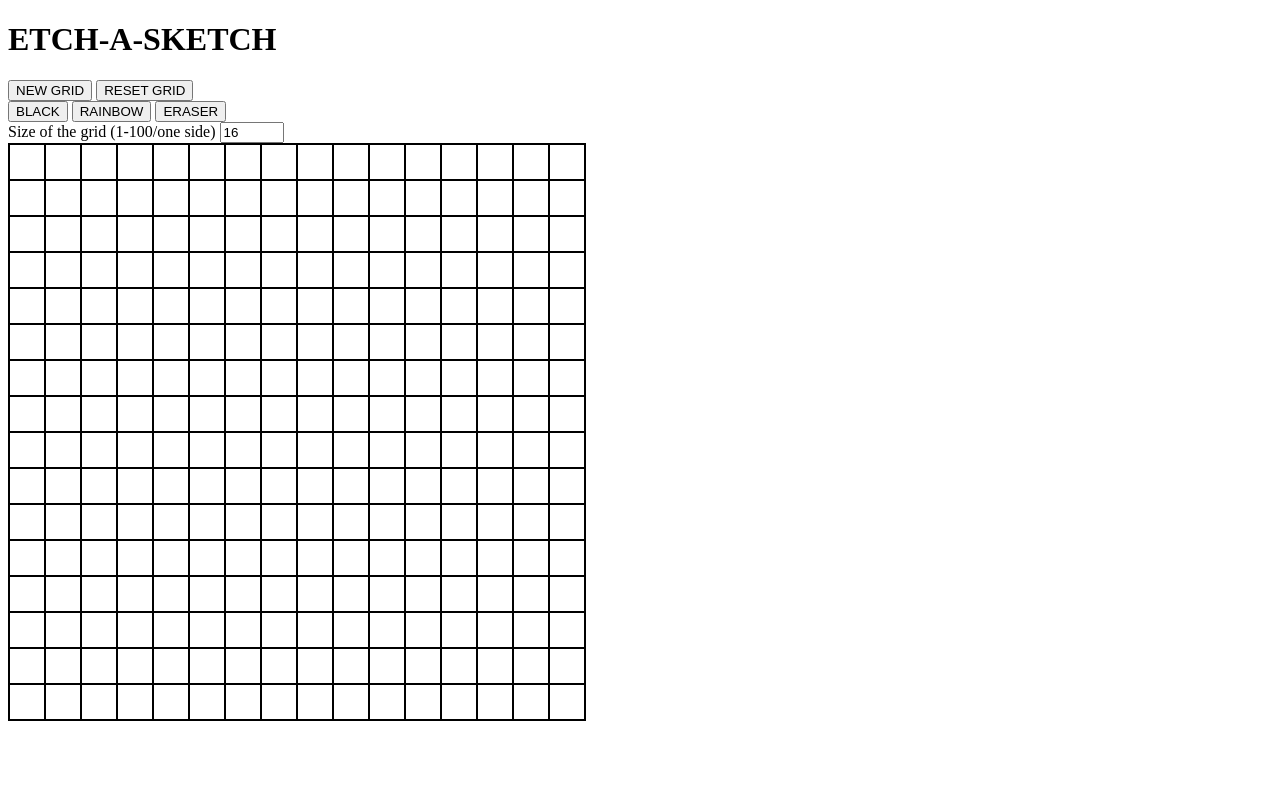
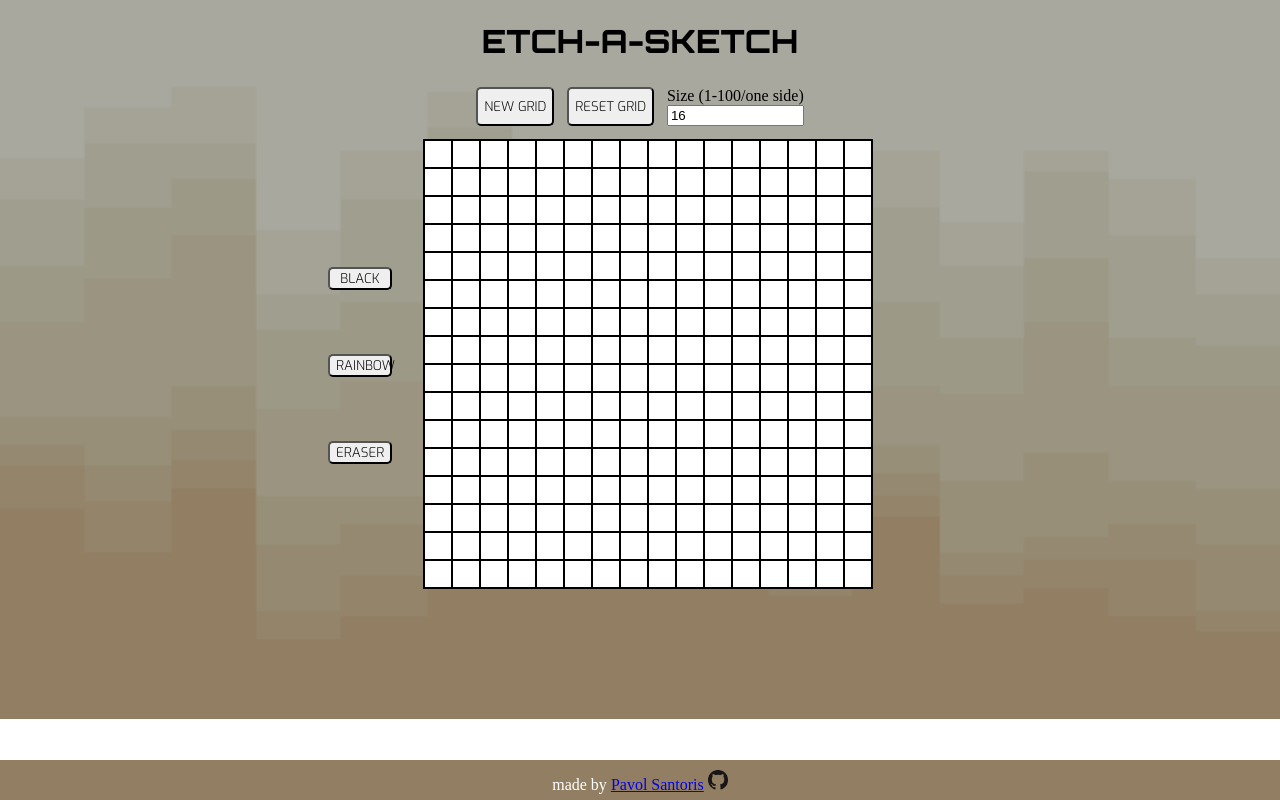
Before and after one commit to pavol-me/etch-a-sketch, a plain HTML site: page index.html in a window 1280 px wide. Drawn offline with Linux system fonts and the light colour scheme.

Commit message:
ui finished, most of functions implemented

```diff
--- a/index.html
+++ b/index.html
@@ -6,23 +6,29 @@
     <meta name="viewport" content="width=device-width, initial-scale=1.0">
     <title>Document</title>
     <link href="style.css" rel="stylesheet">
+    <link href="https://fonts.googleapis.com/css2?family=Exo:wght@300&family=Orbitron:wght@800&display=swap" rel="stylesheet">
     <script src="script.js" defer></script>
 </head>
 <body>
     <h1>ETCH-A-SKETCH</h1>
+    <div id="topRow">
         <div id="gridButtons">
             <button id="make">NEW GRID</button>
             <button id ="reset">RESET GRID</button>
         </div>
+        <div id="sizeInput">
+            <label for="inputSize">Size (1-100/one side)</label>
+            <input type="number" id="inputSize" name='inputSize' min="1" max="100" value="16">
+        </div>
+    </div>
+    <div id="colorButtonsGrid">
         <div id="colorButtons">
             <button id="black">BLACK</button>
             <button id="rainbow">RAINBOW</button>
             <button id="erase">ERASER</button>
         </div>
-    <div>
-        <label for="inputSize">Size of the grid (1-100/one side)</label>
-        <input type="number" id="inputSize" name='inputSize' min="1" max="100" value="16">
+        <div id="container"></div>
     </div>
-    <div id="container"></div>
+    <footer id="footer">made by <a href="https://pavol.me">Pavol Santoris</a> <a href="https://github.com/pavol-me"><img id='githubLogo' src="assets/GitHub-Mark-32px.png" alt="GitHub logo"></a></footer>
 </body>
 </html>
--- a/script.js
+++ b/script.js
@@ -68,7 +68,7 @@ function changeURL() {
 
 function resetGrid() {
     const pixels = document.querySelectorAll('.pixel')
-    pixels.forEach(pixels => pixels.style.removeProperty("background-color"));
+    pixels.forEach(pixels => pixels.style.backgroundColor = ('White'));
 }
 
 window.onload = makeGrid(size);
--- a/style.css
+++ b/style.css
@@ -1,9 +1,78 @@
+html {
+    background-image: url('assets/background.png');
+    background-size: cover;
+    background-repeat: no-repeat;
+}
+
+h1 {
+    font-family: 'Orbitron', sans-serif;
+    text-align: center;
+}
+
+button {
+    font-family: 'Exo', sans-serif;
+    border-radius: 5px;
+}
+
+footer {
+    background: rgba(145, 126, 99, 1);
+    width: 100%;
+    height: 30px;
+    padding-top: 10px;
+    position: absolute;
+    bottom: 0;
+    left: 0;
+    text-align: center;
+    color: white;
+}
+
+img#githubLogo {
+    height: 20px;
+}
+
+
+#topRow {
+    display: flex;
+    flex-direction: row;
+    justify-content: center;
+    column-gap: 1vw;
+    margin-top: 2vw;
+}
+
+#gridButtons {
+    display: flex;
+    flex-direction: row;
+    column-gap: 1vw;
+}
+
+#sizeInput {
+    display: flex;
+    flex-direction: column;
+}
+
+#colorButtonsGrid {
+    display: grid;
+    grid-template-columns: 25vw 50vw;
+    margin-top: 1vw;
+}
+
+#colorButtons {
+    display: flex;
+    flex-direction: column;
+    justify-content: left;
+    row-gap: 5vw;
+    width: 5vw;
+    margin-top: 10vw;
+    margin-left: 25vw;
+}
+
 #container {
-    width: 45vw;
-    height: 45vw;
+    width: 35vw;
+    height: 35vw;
     display: grid;
     column-gap: 0px;
     border: black solid 1px;
+    margin: auto;
 }
 
 .pixel {
```
Also changed, not shown: assets/GitHub-Mark-32px.png (added), assets/background.png (added). Lines whose indentation alone changed are shown as unchanged.
